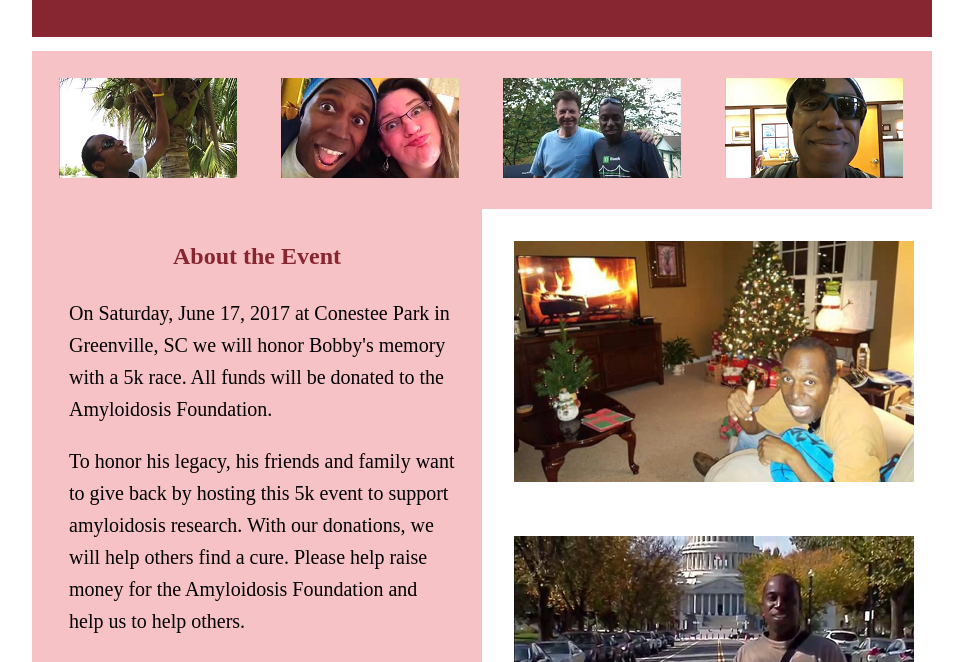
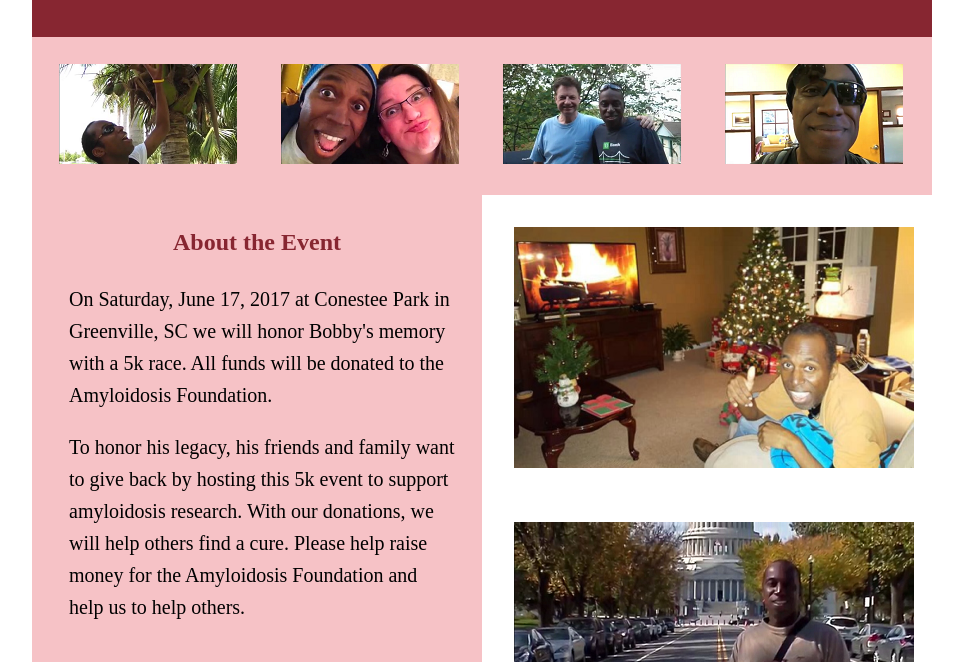
Before and after one commit to DogreRunt/charity-site, a plain HTML site: page index.html in a window 1280 px wide. Shown: the part 117-779 px from the top of the page, without its empty margins (158-1121 px from the left). Drawn offline with Linux system fonts and the light colour scheme.

Commit message:
Add files via upload

```diff
--- a/index.html
+++ b/index.html
@@ -15,11 +15,7 @@
         <h1>Bobby Black 5k for Amyloidosis</h1>
       </header>
 
-      <section id=hero>
-
-      </section>
-
-      <section id="pics">
+      <section id="hero">
         <img class="top" src="img/img1.jpg" alt="Mr. Black">
         <img class="top" src="img/img2.jpg" alt="Mr. Black">
         <img class="top" src="img/img3.jpg" alt="Mr. Black">
@@ -82,6 +78,7 @@
 
             State:
             <select name="state">
+              <option selected="selected" value="xx">--Select State--</option>
               <option value="AL">Alabama</option>
               <option value="AK">Alaska</option>
               <option value="AZ">Arizona</option>
@@ -133,7 +130,6 @@
               <option value="WV">West Virginia</option>
               <option value="WI">Wisconsin</option>
               <option value="WY">Wyoming</option>
-              <option selected="selected" value="xx">--Select State--</option>
             </select><br>
 
             Zip:
--- a/main.css
+++ b/main.css
@@ -64,7 +64,7 @@ a:visited {
     color: #ffffff;
 }
 
- a:hover {
+a:hover {
     color: #f6c2c6;
 }
 
@@ -100,15 +100,9 @@ section#event {
 }
 
 section#hero {
-  background-image: url("img/marathon.jpg");
+  background-color: #f6c2c6;
   display: none;
   grid-area: hero;
-}
-
-section#pics {
-  background-color: #f6c2c6;
-  display: none;
-  grid-area: pics;
 }
 
 section#picture {
@@ -128,8 +122,8 @@ section#signup {
     grid-template-areas:
       "header header"
       "hero hero"
-      "pics pics"
       "event picture"
+      "about picture"
       "about signup"
       "footer footer";
   }
@@ -147,15 +141,9 @@ section#signup {
   }
 
   section#hero {
-    background-image: url("img/marathon.jpg");
+    background-color: #f6c2c6;
     display: block;
     grid-area: hero;
-  }
-
-  section#pics {
-    background-color: #f6c2c6;
-    display: block;
-    grid-area: pics;
   }
 
   section#picture {
```
